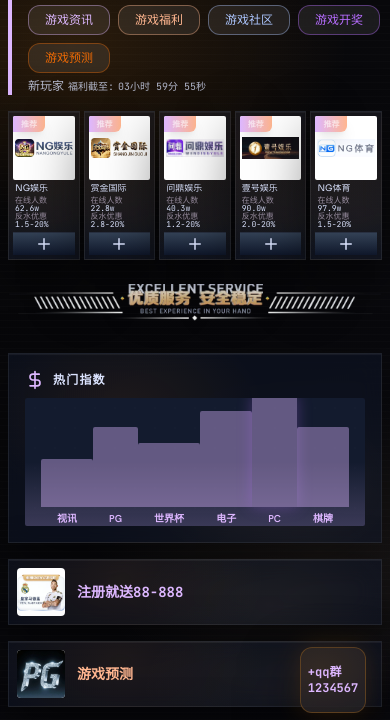
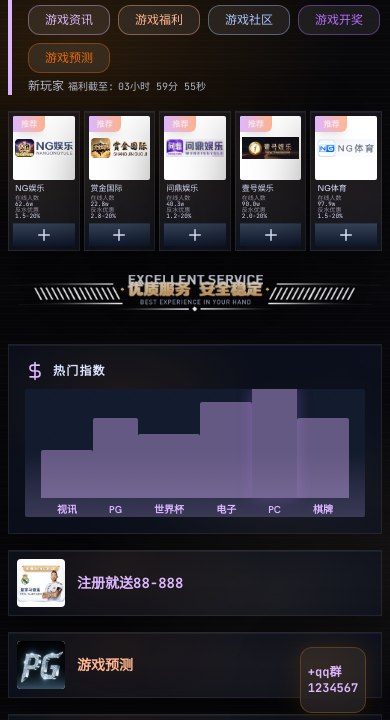
Before and after one commit to kkkkkkkk9528/28, a website: page index.html in a window 390 px wide. Shown: the part 107-827 px from the top of the page. Drawn offline with nearby package versions, Linux system fonts and the light colour scheme.

Commit message:
fix: 优化移动端卡片文字尺寸

```diff
--- a/css/styles.css
+++ b/css/styles.css
@@ -23,9 +23,9 @@
 
 /* Mobile Responsive Text */
 @media (max-width: 640px) {
-  .mobile-compact-text { font-size: 8px !important; line-height: 1 !important; }
-  .mobile-title-text { font-size: 9px !important; line-height: 1.1 !important; }
-  .mobile-btn-text { font-size: 7px !important; }
+  .mobile-compact-text { font-size: 6px !important; line-height: 1 !important; }
+  .mobile-title-text { font-size: 8px !important; line-height: 1.1 !important; }
+  .mobile-btn-text { font-size: 6px !important; }
 }
 
 /* Glitch Effect */
```
Also changed, not shown: package.json (added, +17 -0 lines), 1 other file.
